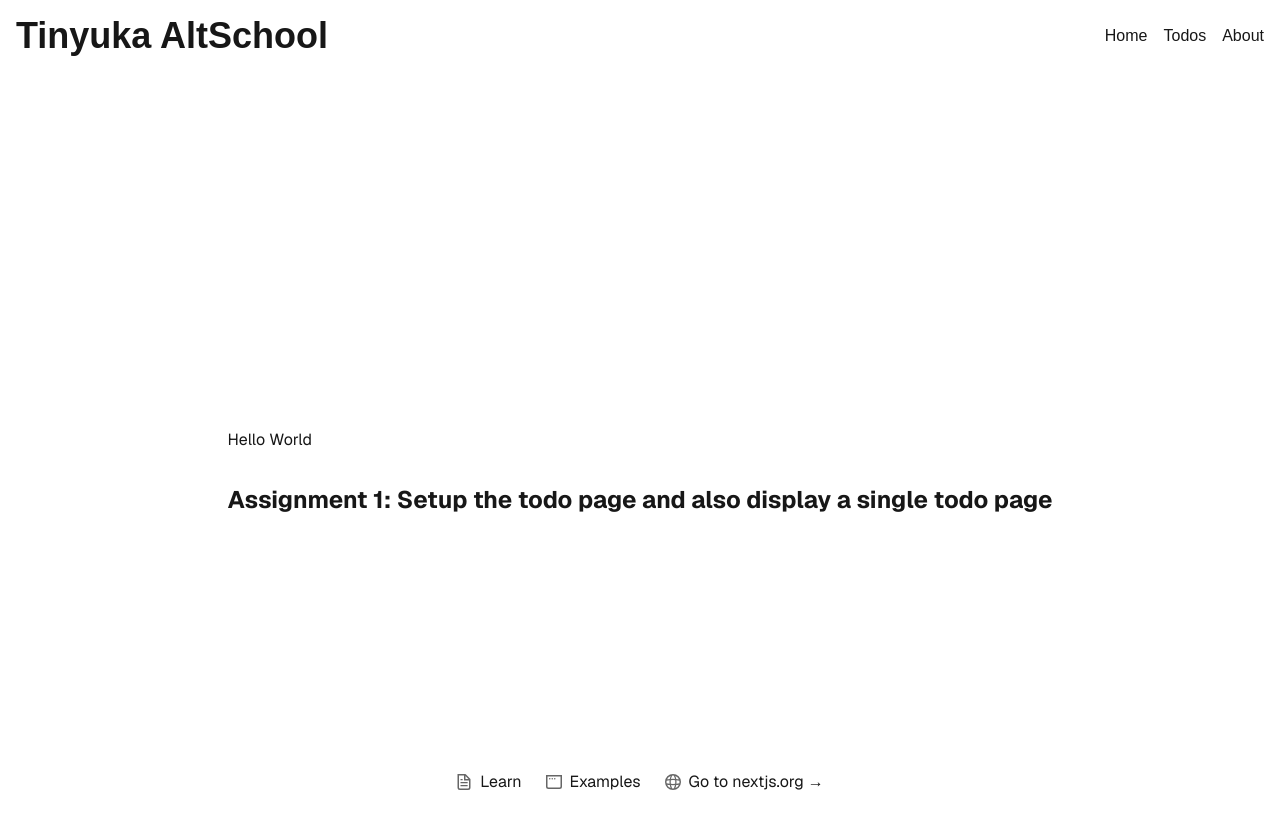
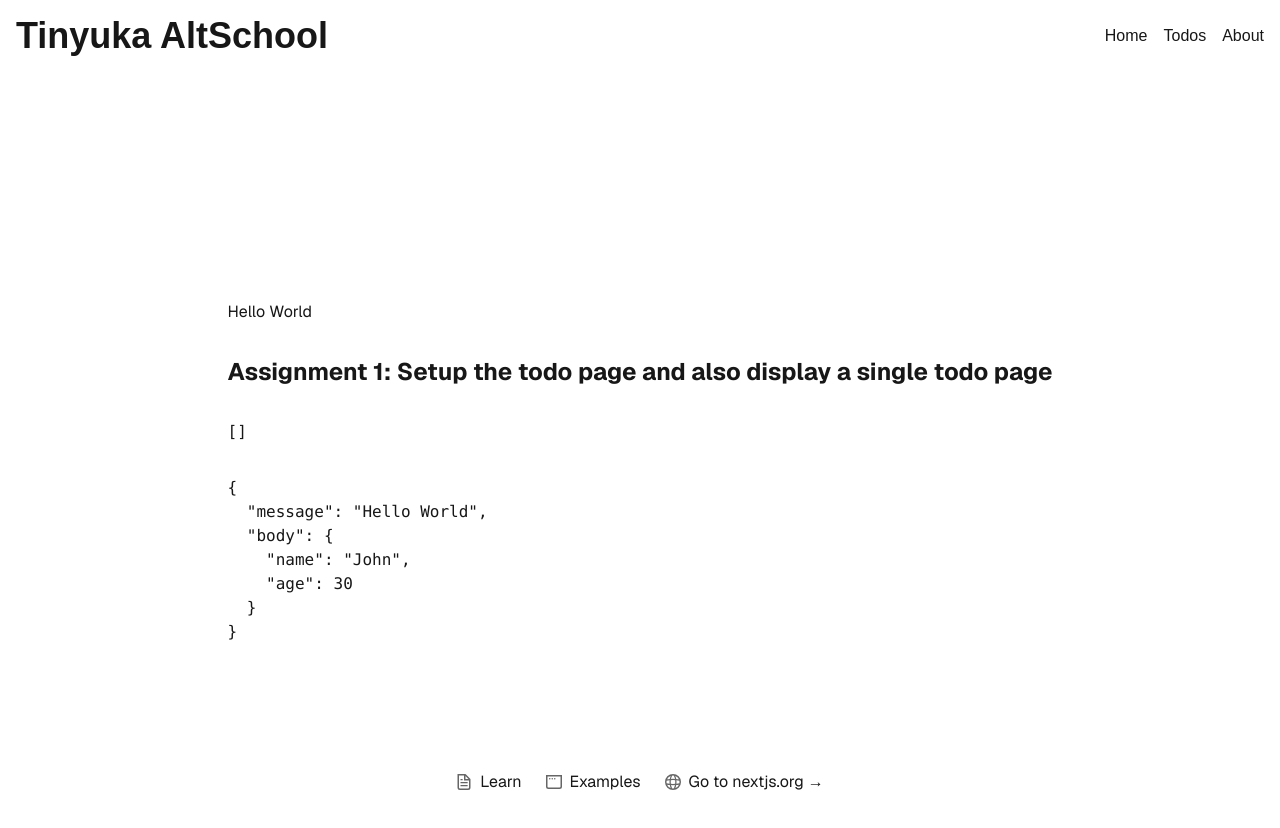
Before and after one commit to Oluwasetemi/my-tinyuka-nextapp, a Next.js app: page / in a window 1280 px wide. Shown: the top 828 px of the page. Built offline with nearby package versions, Linux system fonts and the light colour scheme; no server answers; the database is empty.

Commit message:
🐛 FIX: add console logs for environment variables and display API data

```diff
--- a/src/app/page.tsx
+++ b/src/app/page.tsx
@@ -7,6 +7,10 @@ export const dynamic = 'force-dynamic';
  * Constructs a valid base URL for API calls
  */
 const getBaseUrl = (): string => {
+  console.log(process.env.NEXT_PUBLIC_API_URL);
+  console.log(process.env.VERCEL_URL);
+  console.log(process.env.VERCEL_PROJECT_PRODUCTION_URL);
+
   // Check for explicit API URL first
   if (process.env.NEXT_PUBLIC_API_URL) {
     return process.env.NEXT_PUBLIC_API_URL;
@@ -56,6 +60,8 @@ export default async function Home() {
         <div className="text-2xl font-bold">
           Assignment 1: Setup the todo page and also display a single todo page
         </div>
+        <pre>{JSON.stringify(data, null, 2)}</pre>
+        <pre>{JSON.stringify(data2, null, 2)}</pre>
       </main>
       <footer className="row-start-3 flex gap-[24px] flex-wrap items-center justify-center">
         <a
```
